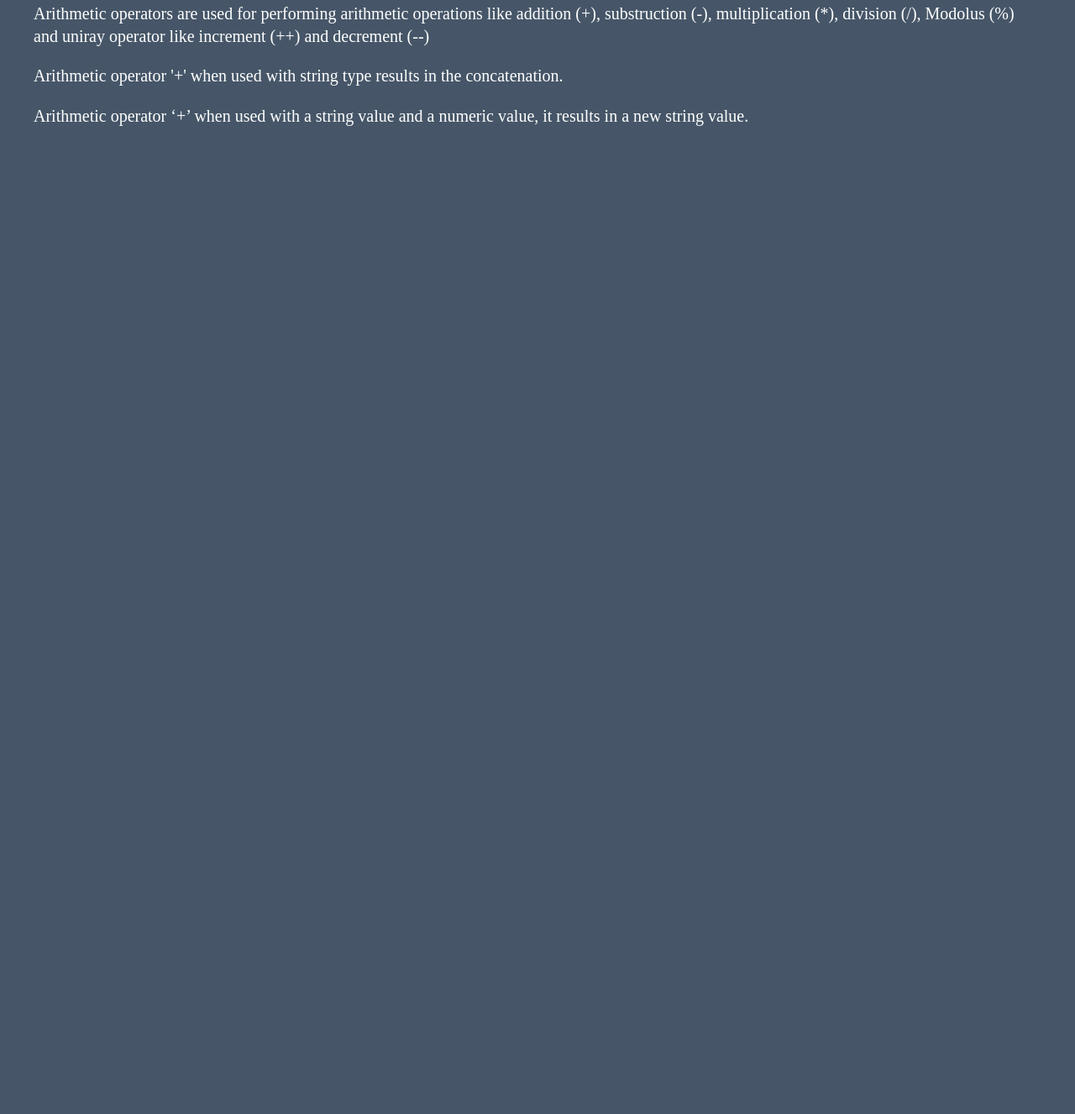
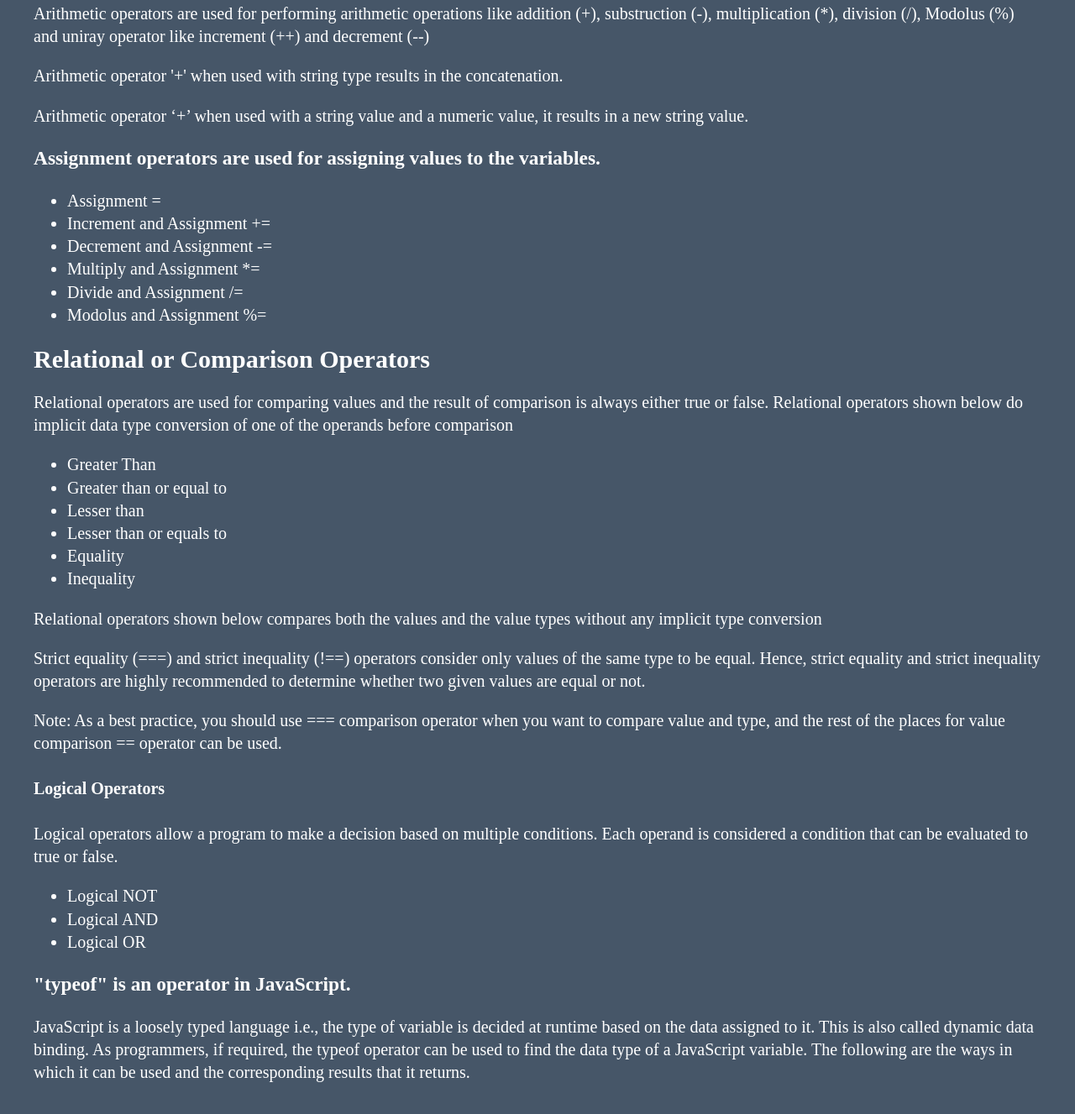
Before and after one commit to abidpu19/javascriptbasictoadvance, a plain HTML site: page Step-01/Operators/intro.html in a window 1280 px wide. Shown: the part 629-1956 px from the top of the page at 84% size. Before the commit the page ends 821 px from the top, so only its background shows below. Drawn offline with Linux system fonts and the light colour scheme.

Commit message:
Operator Types
Assignment and comparison operators are explored

```diff
--- a/Step-01/Operators/intro.html
+++ b/Step-01/Operators/intro.html
@@ -56,5 +56,66 @@
       Arithmetic operator ‘+’ when used with a string value and a numeric value,
       it results in a new string value.
     </p>
+    <h3>
+      Assignment operators are used for assigning values to the variables.
+    </h3>
+    <ul>
+      <li>Assignment =</li>
+      <li>Increment and Assignment +=</li>
+      <li>Decrement and Assignment -=</li>
+      <li>Multiply and Assignment *=</li>
+      <li>Divide and Assignment /=</li>
+      <li>Modolus and Assignment %=</li>
+    </ul>
+    <h2>Relational or Comparison Operators</h2>
+    <p>
+      Relational operators are used for comparing values and the result of
+      comparison is always either true or false. Relational operators shown
+      below do implicit data type conversion of one of the operands before
+      comparison
+    </p>
+    <ul>
+      <li>Greater Than</li>
+      <li>Greater than or equal to</li>
+      <li>Lesser than</li>
+      <li>Lesser than or equals to</li>
+      <li>Equality</li>
+      <li>Inequality</li>
+    </ul>
+    <p>
+      Relational operators shown below compares both the values and the value
+      types without any implicit type conversion
+    </p>
+    <p>
+      Strict equality (===) and strict inequality (!==) operators consider only
+      values of the same type to be equal. Hence, strict equality and strict
+      inequality operators are highly recommended to determine whether two given
+      values are equal or not.
+    </p>
+    <p>
+      Note: As a best practice, you should use === comparison operator when you
+      want to compare value and type, and the rest of the places for value
+      comparison == operator can be used.
+    </p>
+    <h4>Logical Operators</h4>
+    <p>
+      Logical operators allow a program to make a decision based on multiple
+      conditions. Each operand is considered a condition that can be evaluated
+      to true or false.
+    </p>
+    <ul>
+      <li>Logical NOT</li>
+      <li>Logical AND</li>
+      <li>Logical OR</li>
+    </ul>
+    <h3>"typeof" is an operator in JavaScript.</h3>
+    <p>
+      JavaScript is a loosely typed language i.e., the type of variable is
+      decided at runtime based on the data assigned to it. This is also called
+      dynamic data binding. As programmers, if required, the typeof operator can
+      be used to find the data type of a JavaScript variable. The following are
+      the ways in which it can be used and the corresponding results that it
+      returns.
+    </p>
   </body>
 </html>
```
Also changed, not shown: Step-01/Operators/operatorex.html (added, +65 -0 lines).
